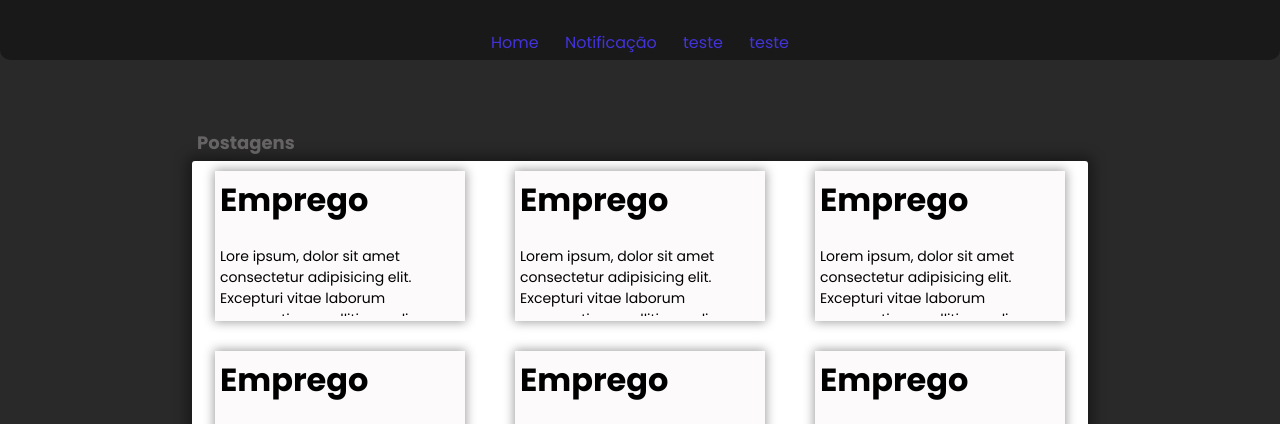
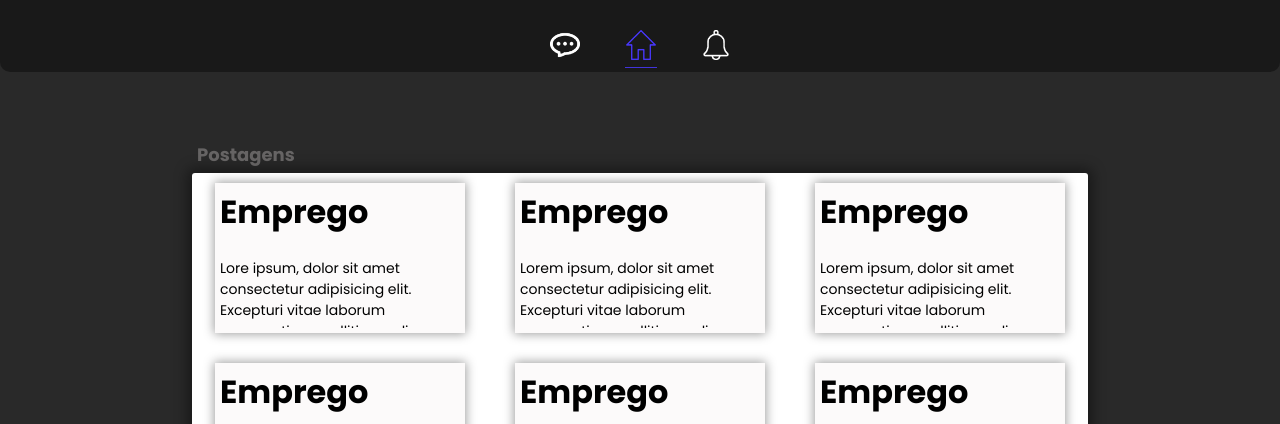
Before and after one commit to KaykyRibeiro/JobSearch, a PHP site: page /home.php in a window 1280 px wide. Shown: the top 424 px of the page. Run offline with PHP 8.4, Linux system fonts and the light colour scheme; the visitor is signed in with stand-in values (Sample User, id 1).

Commit message:
adicionando js na home

```diff
--- a/WebInicial/Estilos/estilo3_h.css
+++ b/WebInicial/Estilos/estilo3_h.css
@@ -8,25 +8,6 @@
     --cor6: #fff;
     --cor7: #f5eeee4d;
   }
-  nav{
-    margin: 0px;
-    padding: 30px 0px 5px 0px ;
-    background-color: var(--cor3);
-    border-radius: 0px 0px 10px 10px ;
-    text-align: center;
-}
-nav > a{
-    padding: 1px;
-    margin-left: 10px;
-    margin-right: 10px;
-    text-decoration: none;
-    color: var(--cor4);
-
-}
-nav >a:hover{
-    color: var(--cor4);
-    box-shadow: 0px 1px 0px 0px var(--cor4);
-}
 main{
     height: 100%;
     width: 70%;
--- a/WebInicial/Estilos/estilopadrao.css
+++ b/WebInicial/Estilos/estilopadrao.css
@@ -26,6 +26,39 @@ body {
   background: var(--cor2) ;
   background-attachment: fixed;
 }
+nav{
+  margin: 0px;
+  padding: 30px 0px 5px 0px ;
+  background-color: var(--cor3);
+  border-radius: 0px 0px 10px 10px ;
+  text-align: center;
+}
+nav > a{
+  padding: 1px;
+  margin-left: 20px;
+  margin-right: 20px;
+  text-decoration: none;
+  color: var(--cor4);
+
+}
+.select:hover{
+  color: var(--cor6);
+  box-shadow: 0px 1px 0px 0px var(--cor6);
+}
+.selecionado{
+  box-shadow: 0px 1px 0px 0px var(--cor4);
+}
+.icon{
+  width: 30px;
+  height: 30px;
+}
+button{
+  margin-left: 20px;
+  margin-right: 20px;
+  background: none;
+    border: none;
+    cursor: pointer;
+}
 footer{
   margin: 0px;
   padding: 0px ;
--- /dev/null
+++ b/WebInicial/JS/jspadrao.js
@@ -0,0 +1,7 @@
+var notif = window.document.getElementById('notificacao')
+    notif.addEventListener('click', clicar)
+
+
+function clicar(){
+    window.alert('click')
+}
--- a/WebInicial/home.php
+++ b/WebInicial/home.php
@@ -18,10 +18,11 @@ if(!isset($_SESSION['login'])){
 </head>
 <body>
 <nav>
-        <a href="">Home</a>
-        <a href="">Notificação</a>
-        <a href="">teste</a>
-        <a href="">teste</a>
+        <a class="select" href="chat.php"><img class="icon" src="./imagens/chat.png" alt=""/></a>
+        <a class="selecionado" href=""><img class="icon" src="./imagens/home_azul.png" alt=""></a>
+        <button id="notificacao" class="select">
+            <img class="icon" src="./imagens/sino.png" alt="">
+        </button>
     </nav>
     <main>
         <h2>Postagens</h2>
@@ -111,5 +112,7 @@ if(!isset($_SESSION['login'])){
     <footer>
         <h1>Feito pelo LINDO kayky e o saco de vacilo chamdo Ramyres</h1>
     </footer>
+
+    <script src="./JS/jspadrao.js"></script>
 </body>
 </html>
```
Also changed, not shown: WebInicial/imagens/chat.png (added), WebInicial/imagens/chat_azul.png (added), WebInicial/imagens/home.png (added), WebInicial/imagens/home_azul.png (added), WebInicial/imagens/sino.png (added), WebInicial/imagens/sino_azul.png (added).
